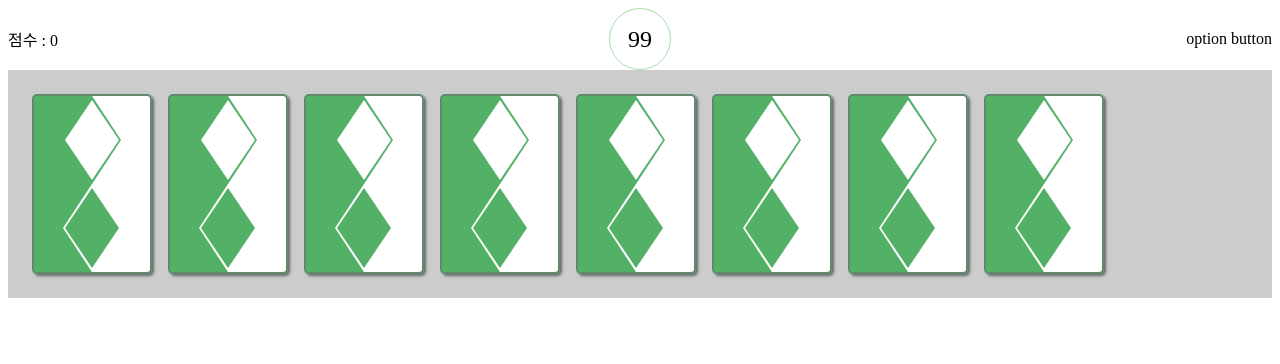
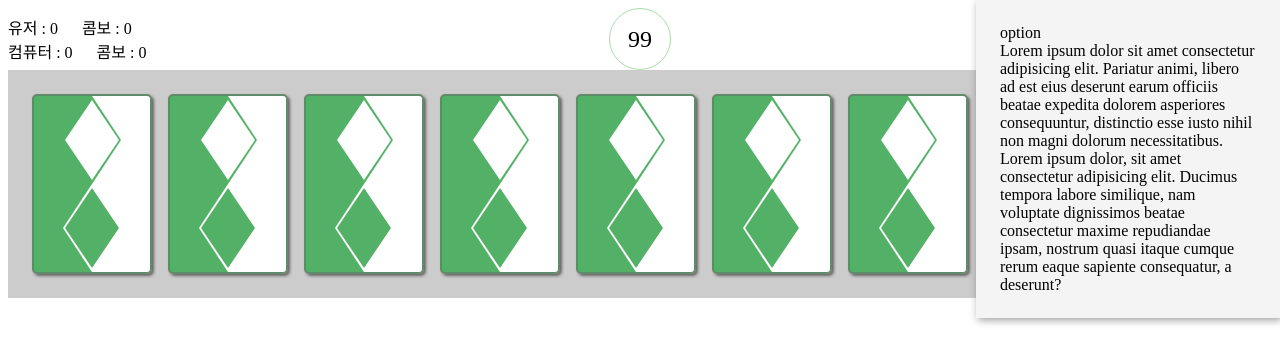
Before and after one commit to uauu89/cardMatch2, a React (Vite) app: page / in a window 1280 px wide. Shown: the top 364 px of the page. Built offline with nearby package versions, Linux system fonts and the light colour scheme.

Commit message:
wip layout

```diff
--- a/package.json
+++ b/package.json
@@ -4,7 +4,7 @@
   "version": "0.0.0",
   "type": "module",
   "scripts": {
-    "dev": "vite",
+    "dev": "vite --host",
     "build": "tsc -b && vite build",
     "lint": "eslint .",
     "preview": "vite preview"
--- a/src/App.tsx
+++ b/src/App.tsx
@@ -8,7 +8,7 @@ function App() {
         <>
             <GameHUD />
             <GameBoard />
-            <Settings />
+            {true && <Settings />}
         </>
     )
 }
--- a/src/component/GameHUD/Score.css
+++ b/src/component/GameHUD/Score.css
@@ -0,0 +1,11 @@
+.Score{
+
+}
+
+.score__row{
+    display: flex;
+    column-gap: 24px;
+}
+
+.scoreDisplay__score{}
+.scoreDisplay__combo{}
--- a/src/component/GameHUD/Score.tsx
+++ b/src/component/GameHUD/Score.tsx
@@ -3,8 +3,16 @@ import "./Score.css"
 const Score = ()=>{
 
     return(
-        <div>
-            <div>점수 : 0</div>
+        <div className="Score">
+            <div className="score__row">
+                <div className="scoreDisplay__score">유저 : 0</div>
+                <div className="scoreDisplay__combo">콤보 : 0</div>
+            </div>
+
+            <div className="score__row">
+                <div className="scoreDisplay__score">컴퓨터 : 0</div>
+                <div className="scoreDisplay__combo">콤보 : 0</div>
+            </div>
         </div>
     )
 }
--- a/src/component/Settings/Settings.css
+++ b/src/component/Settings/Settings.css
@@ -3,7 +3,11 @@
     background-color: #f4f4f4;
     position: fixed;
     top: 0;
-    bottom: 0;
     right: 0;
     width: 20vw;
+    max-height: calc(100vh - 24px);
+
+    box-shadow: 2px 2px 8px 0 rgba(0, 0, 0, 0.4);
+
+    padding: 24px;
 }
--- a/src/component/Settings/Settings.tsx
+++ b/src/component/Settings/Settings.tsx
@@ -2,7 +2,7 @@ import "./Settings.css"
 
 const Settings = ()=>{
 
-    if(true) return null;
+    // if(true) return null;
 
     return (
         <div className="settings">
@@ -10,6 +10,13 @@ const Settings = ()=>{
             <div>
                 option
             </div>
+            <div>
+                Lorem ipsum dolor sit amet consectetur adipisicing elit. Pariatur animi, libero ad est eius deserunt earum officiis beatae expedita dolorem asperiores consequuntur, distinctio esse iusto nihil non magni dolorum necessitatibus.
+            </div>
+
+            <div>
+                Lorem ipsum dolor, sit amet consectetur adipisicing elit. Ducimus tempora labore similique, nam voluptate dignissimos beatae consectetur maxime repudiandae ipsam, nostrum quasi itaque cumque rerum eaque sapiente consequatur, a deserunt?
+            </div>
         </div>
     )
 }
```
